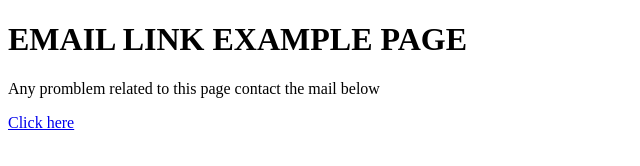
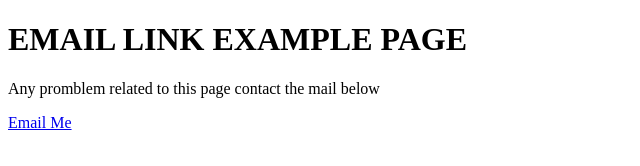
Before and after one commit to arunprakashnka/HTML_CSS_LEARNING, a plain HTML site: page email-link-example.html in a window 1280 px wide. Shown: the full height of the page, 0-640 px from the left. Drawn offline with Linux system fonts and the light colour scheme.

Commit message:
mail example updated

```diff
--- a/email-link-example.html
+++ b/email-link-example.html
@@ -5,8 +5,8 @@
 <body>
     <h1> EMAIL LINK EXAMPLE PAGE</h1>
     <p> Any promblem related to this page contact the mail below</p>
-    <a href="mailto:arunprakashnka@gmail.com" title="mail address to contact tha page owner">Click here</a>
-
-
+    <!-- <a href="mailto:arunprakashnka@gmail.com" title="mail address to contact tha page owner">Click here</a> -->
+    <!-- <a href=mailto:"arunprakashnka@gmail.com">Reach out to us</a> -->
+    <a href="mailto:arunprakashnka@gmail.com?subject=SweetWords&body=Please send me a copy of your new program!">Email Me</a>
 
 </body>
```
